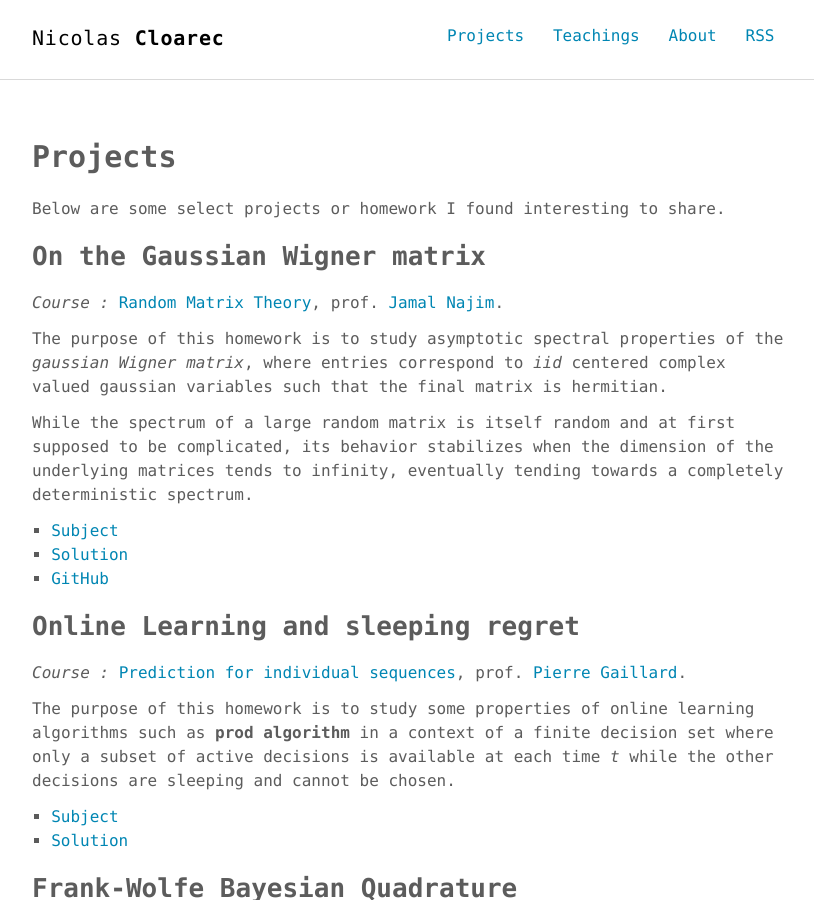
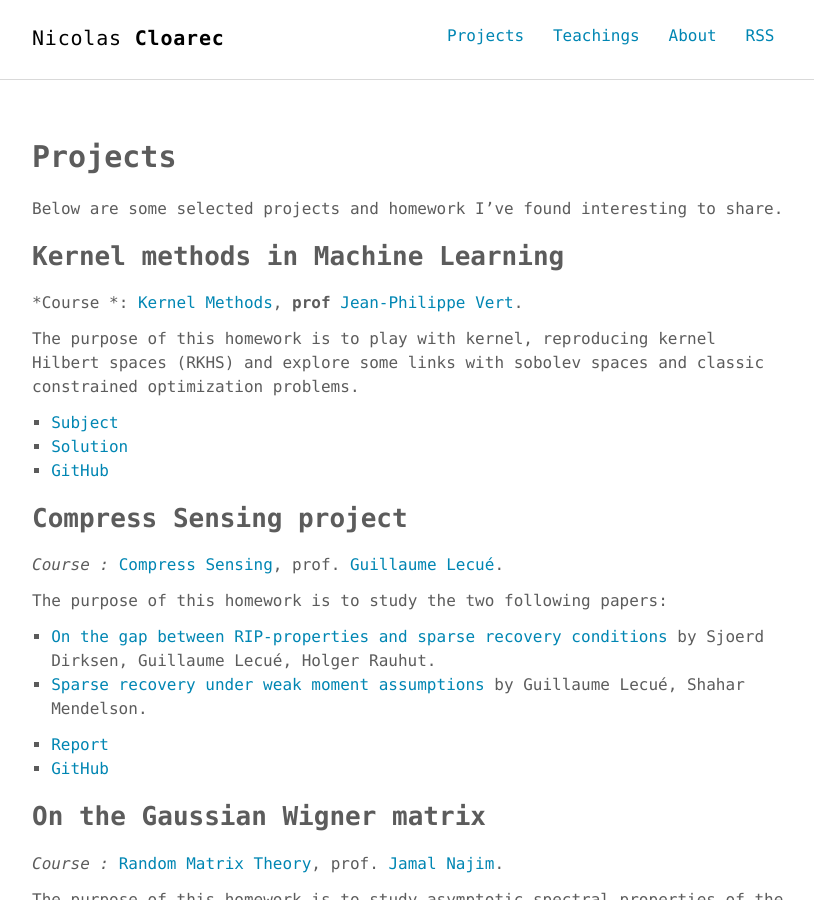
Before and after one commit to ncloarec/ncloarec.github.io, a Jekyll site: the page built from projects.md, in a window 1280 px wide and 900 px high. Shown: the whole window, without its empty margins (232-1046 px from the left). Built offline with Jekyll 4.4.1, drawn with Linux system fonts in a browser that asks for light colours.

Commit message:
add latest projects

```diff
--- a/projects.md
+++ b/projects.md
@@ -4,7 +4,29 @@ title: Projects
 permalink: /projects/
 ---
 
-Below are some select projects or homework I found interesting to share.
+Below are some selected projects and homework I've found interesting to share.
+
+## Kernel methods in Machine Learning
+*Course *: [Kernel Methods](http://members.cbio.mines-paristech.fr/~jvert/svn/kernelcourse/course/2019mva/index.html), **prof** [Jean-Philippe Vert](http://members.cbio.mines-paristech.fr/~jvert/).
+
+The purpose of this homework is to play with kernel, reproducing kernel Hilbert spaces (RKHS) and explore some links with sobolev spaces and classic constrained optimization problems.
+
+* [Subject](../PDF/projects/MVA/Kernel_Methods/Subject.pdf)
+* [Solution](../PDF/projects/MVA/Kernel_Methods/Homework.pdf)
+ * [GitHub](https://github.com/ncloarec/Kernel_methods_HW)
+
+## Compress Sensing project
+*Course :* [Compress Sensing](https://www.ensae.fr/courses/compressed-sensing/),
+ prof. [Guillaume Lecué](https://www.ensae.fr/courses/compressed-sensing/).
+
+ The purpose of this homework is to study the two following papers:
+ * [On the gap between RIP-properties and sparse recovery conditions](https://arxiv.org/abs/1504.05073) by Sjoerd Dirksen, Guillaume Lecué, Holger Rauhut.
+ * [Sparse recovery under weak moment assumptions](https://arxiv.org/abs/1401.2188) by Guillaume Lecué, Shahar Mendelson.
+
+
+ * [Report](../PDF/projects/RMT/Report_CLOAREC_SIGALLA.pdf)
+ * [GitHub](https://github.com/ncloarec/Compress_sensing_project)
+
 
 ## On the Gaussian Wigner matrix
 *Course :* [Random Matrix Theory](http://math.ens-paris-saclay.fr/version-francaise/formations/master-mva/contenus-/theorie-des-matrices-aleatoires-et-apprentissage-214242.kjsp?RH=1242430202531),
```
Also changed, not shown: teachings.md (+1 -1 lines), 3 other files.
